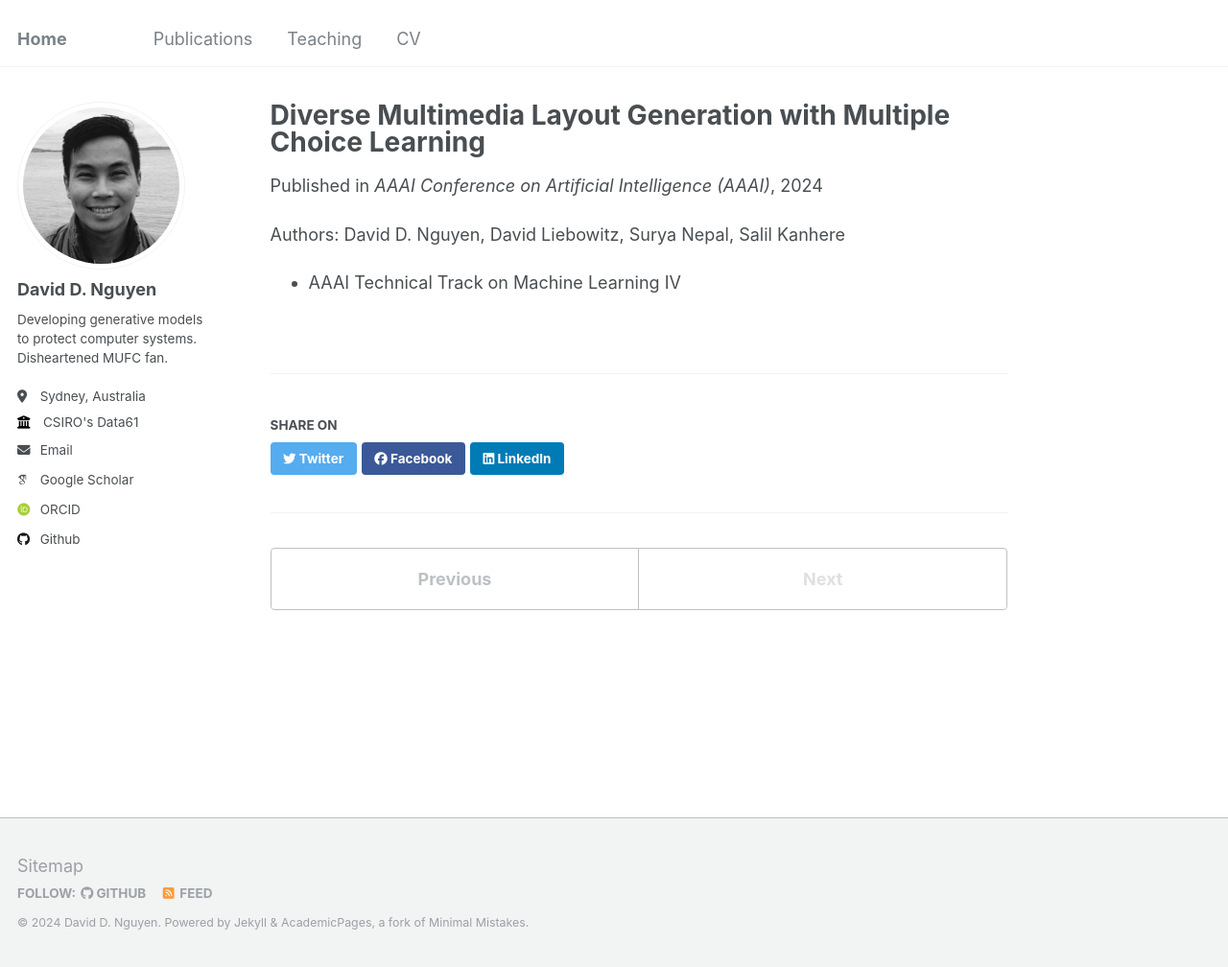
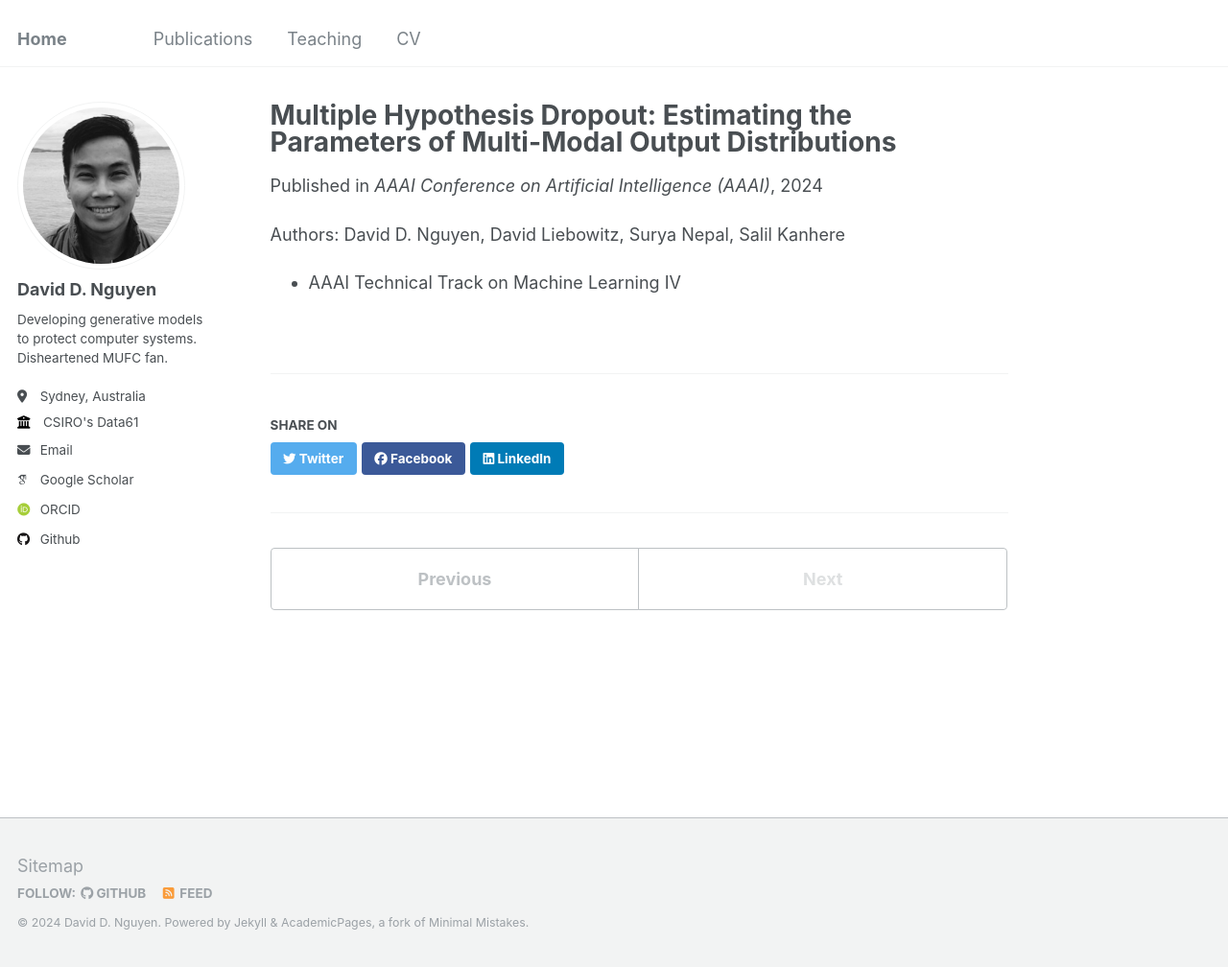
Before and after one commit to dngu7/dngu7.github.io, a Jekyll site: the page built from _publications/2024-02-17-mhd.md, in a window 1280 px wide and 1008 px high. Shown: the whole window at 96% size. Built offline with Jekyll 4.4.1, drawn with Linux system fonts in a browser that asks for light colours; some web fonts are replaced.

Commit message:
first commit

```diff
--- a/_publications/2024-02-17-mhd.md
+++ b/_publications/2024-02-17-mhd.md
@@ -1,5 +1,5 @@
 ---
-title: "Diverse Multimedia Layout Generation with Multiple Choice Learning"
+title: "Multiple Hypothesis Dropout: Estimating the Parameters of Multi-Modal Output Distributions"
 collection: generative_models
 date: 2024-03-24
 venue: 'AAAI Conference on Artificial Intelligence (AAAI)'
```
Also changed, not shown: _pages/cv.md (+2 -2 lines).
